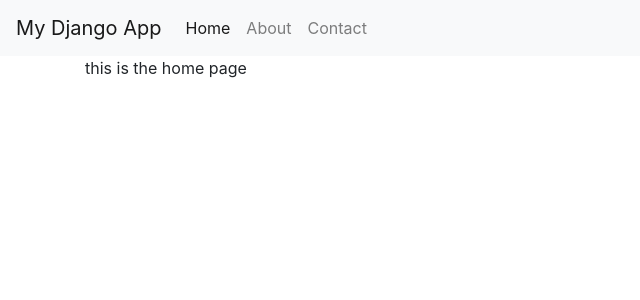
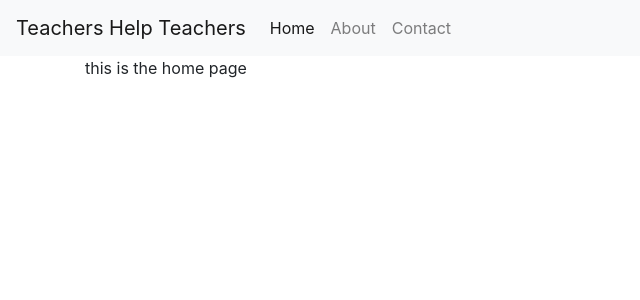
Before and after one commit to Martymcfever/Django_Python_Project, a Django app: page / in a window 1280 px wide. Shown: the top 300 px of the page, without its empty margins (0-640 px from the left). Run offline with Django 5.2, Linux system fonts and the light colour scheme; some libraries are stand-ins or nearby versions.

Commit message:
Changed homepage banner

```diff
--- a/demo/myapp/templates/base.html
+++ b/demo/myapp/templates/base.html
@@ -12,7 +12,7 @@
   </head>
   <body>
     <nav class="navbar navbar-expand-lg navbar-light bg-light">
-      <a class="navbar-brand" href="#">My Django App</a>
+      <a class="navbar-brand" href="#">Teachers Help Teachers</a>
       <button class="navbar-toggler" type="button" data-toggle="collapse" data-target="#navbarNav" aria-controls="navbarNav" aria-expanded="false" aria-label="Toggle navigation"><span class="navbar-toggler-icon"></span></button>
       <div class="collapse navbar-collapse" id="navbarNav">
         <ul class="navbar-nav">
```
